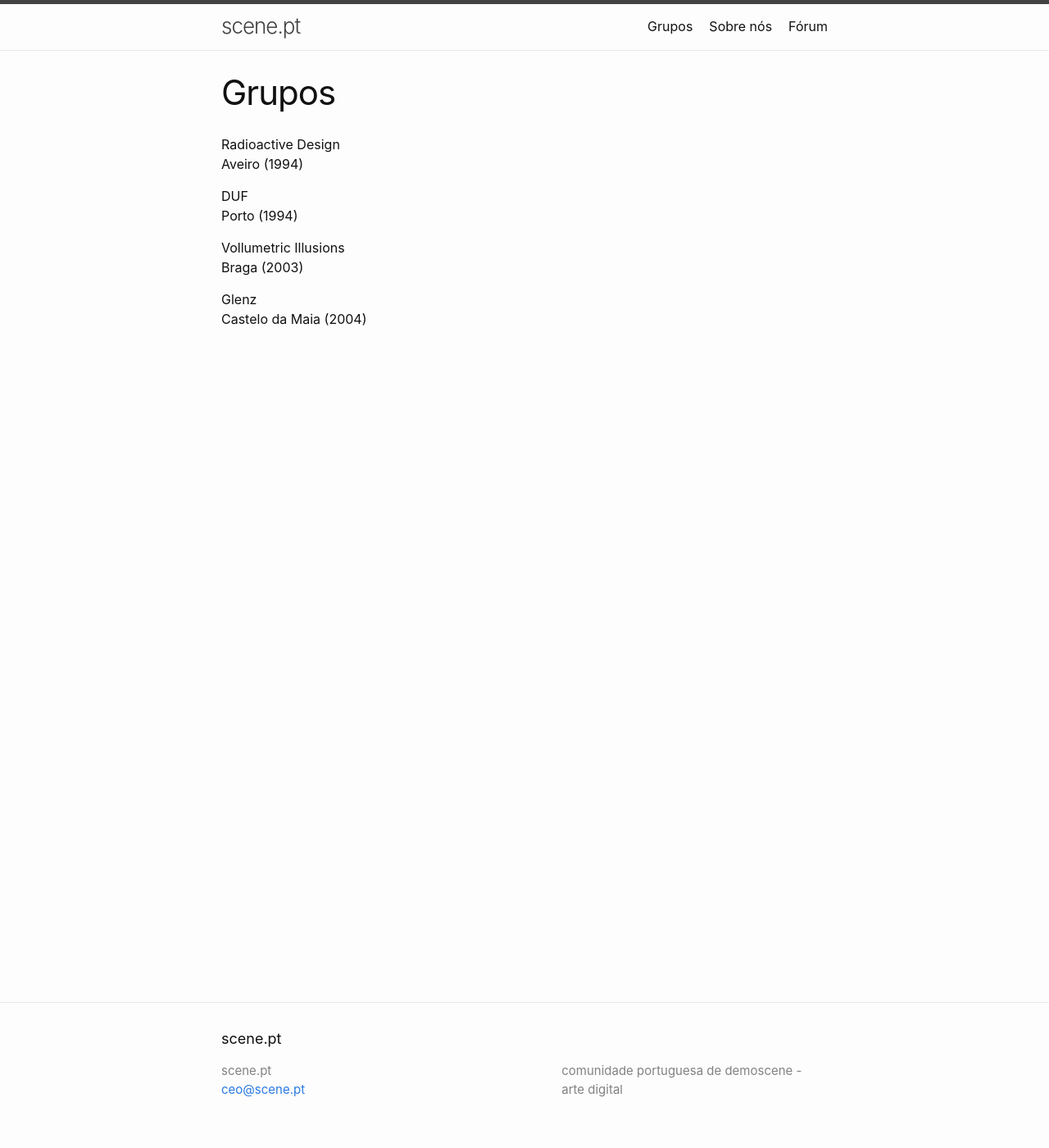
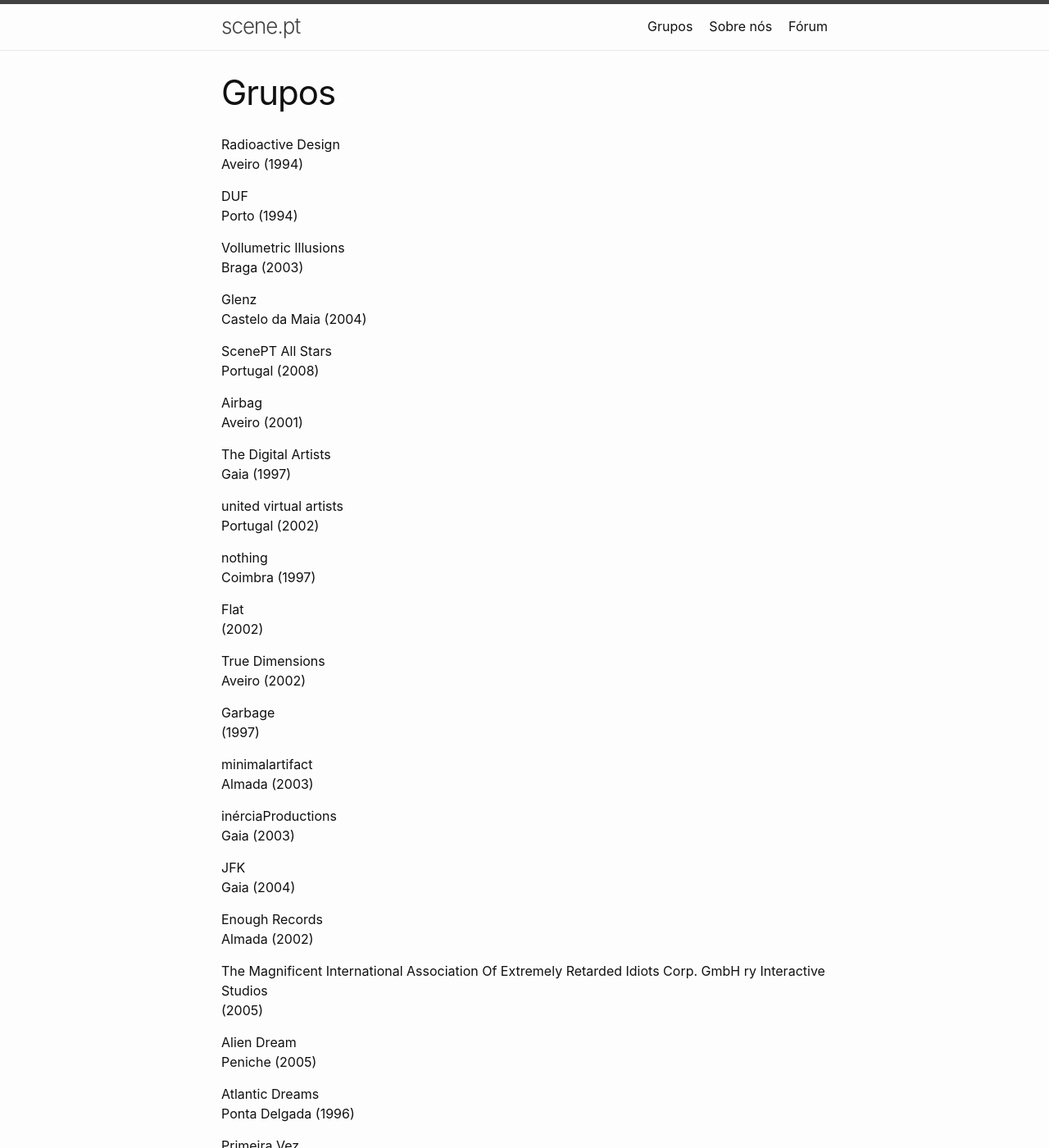
Before and after one commit to pcardoso/scenept, a Jekyll site: the page built from grupos.markdown, in a window 1280 px wide and 1400 px high. Shown: the whole window at 82% size. Built offline with Jekyll 4.4.1, drawn with Linux system fonts in a browser that asks for light colours; some of the changed text lies outside the part shown.

Commit message:
added more group info

```diff
--- a/_data/groups.json
+++ b/_data/groups.json
@@ -3,13 +3,13 @@
     "name": "Radioactive Design",
     "location": "Aveiro",
     "founded": "1994",
-    "members": []
+    "members": ["Garfield","Bitcoder","Paulo Falcão","Shaka"]
   },
   {
     "name": "DUF",
     "location": "Porto",
     "founded": "1994",
-    "members": []
+    "members": ["Brainpower","Data Disrupter","Noise Bleeder","Cool Man","DJ Mind"]
   },
   {
     "name": "Vollumetric Illusions",
@@ -21,6 +21,132 @@
     "name": "Glenz",
     "location": "Castelo da Maia",
     "founded": "2004",
-    "members": ["EviL"]
+    "members": ["EviL","jeenio","ps"]
+  },
+  {
+    "name": "ScenePT All Stars",
+    "location": "Portugal",
+    "founded": "2008",
+    "members": ["alien","anticore","coxosclassic","EviL","Jae686","jeenio","lordcoxis","ps","xernobyl","zeroshift"]
+  },
+  {
+    "name": "Airbag",
+    "location": "Aveiro",
+    "founded": "2001",
+    "members": ["fozi","KammutierSpule"]
+  },
+  {
+    "name": "The Digital Artists",
+    "location": "Gaia",
+    "founded": "1997",
+    "members": ["Breakneck","Rup","jeenio","Firehawk","Lackluster","ts","Rents","Viinikala"]
+  },
+  {
+    "name": "united virtual artists",
+    "location": "Portugal",
+    "founded": "2002",
+    "members": ["Blasa","crmx","jeenio","Hybrid-2k","rup"]
+  },
+  {
+    "name": "nothing",
+    "location": "Coimbra",
+    "founded": "1997",
+    "members": ["crmx","Misha","nny","Smash","Sunday"]
+  },
+  {
+    "name": "Flat",
+    "location": "",
+    "founded": "2002",
+    "members": [""]
+  },
+  {
+    "name": "True Dimensions",
+    "location": "Aveiro",
+    "founded": "2002",
+    "members": ["Fozi","KammutierSpule"]
+  },
+  {
+    "name": "Garbage",
+    "location": "",
+    "founded": "1997",
+    "members": ["DeadbraiN","eXtaCy","Paulo Falcão"]
+  },
+  {
+    "name": "minimalartifact",
+    "location": "Almada",
+    "founded": "2003",
+    "members": ["ps"]
+  },
+  {
+    "name": "inérciaProductions",
+    "location": "Gaia",
+    "founded": "2003",
+    "members": ["jeenio","ps","rup"]
+  },
+  {
+    "name": "JFK",
+    "location": "Gaia",
+    "founded": "2004",
+    "members": ["jeenio","Fozi","Kazuya"]
+  },
+  {
+    "name": "Enough Records",
+    "location": "Almada",
+    "founded": "2002",
+    "members": ["ps","harvest","Aenedra","No Loli-Gagging"]
+  },
+  {
+    "name": "The Magnificent International Association Of Extremely Retarded Idiots Corp. GmbH ry Interactive Studios",
+    "location": "",
+    "founded": "2005",
+    "members": ["ps","jeenio","rup","gargaj"]
+  },
+  {
+    "name": "Alien Dream",
+    "location": "Peniche",
+    "founded": "2005",
+    "members": ["xernobyl","Kosmik Khaoz"]
+  },
+  {
+    "name": "Atlantic Dreams",
+    "location": "Ponta Delgada",
+    "founded": "1996",
+    "members": ["3D Generator","Aphex Twin","G.u.l.","Red Rose","Serial Link","Supra Com","DeadbraiN","eXtaCy"]
+  },
+  {
+    "name": "Primeira Vez",
+    "location": "Lisboa",
+    "founded": "2006",
+    "members": ["jeenio","Inês","Sofia","ps"]
+  },
+  {
+    "name": "Napalm Core",
+    "location": "Lisboa",
+    "founded": "2007",
+    "members": ["zeroshift","jeenio"]
+  },
+  {
+    "name": "Coprocessor",
+    "location": "Lisboa",
+    "founded": "2017",
+    "members": ["zeroshift","Jae686","ps"]
+  },
+  {
+    "name": "The Hidden Illusion",
+    "location": "",
+    "founded": "1995",
+    "members": ["Captain Hook","Chuck Die Hard","Energy & Sky","Ez Raider","Jaeger","OutFit Joe","Raiz Quadrada","Rattler","Spit On You","Thunder Hawk","Too Low","Traveller","Zoltar"]
+  },
+  {
+    "name": "Magnetic Team",
+    "location": "",
+    "founded": "1993",
+    "members": ["Highlander","MadAxe","Road Runner","The Punisher"]
+  },
+  {
+    "name": "Gaia Space Agency",
+    "location": "Gaia",
+    "founded": "2021",
+    "members": ["anticore","jeenio"]
   }
 ]
```
